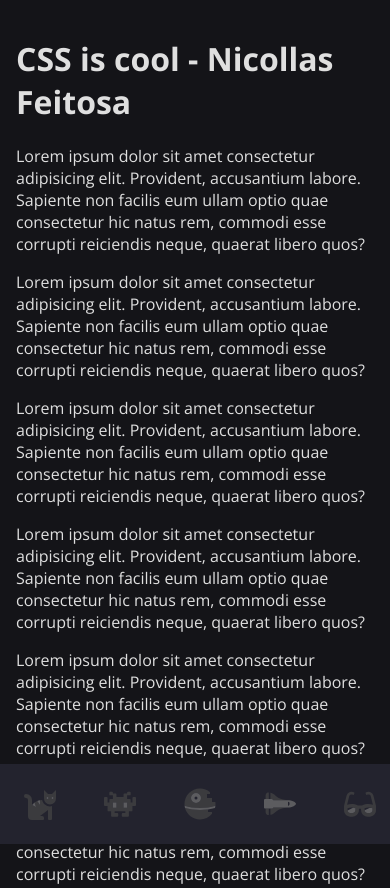
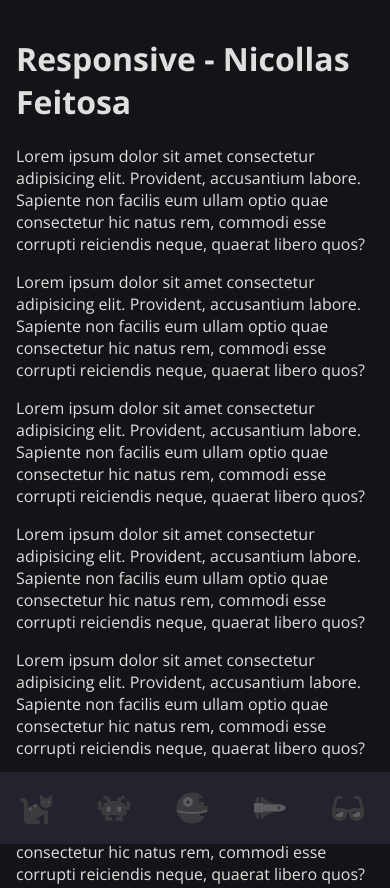
Before and after one commit to nicollaspetrelli/Animated-Navbar, a plain HTML site: page index.html in a window 390 px wide. Shown: the top 888 px of the page. Drawn offline with nearby package versions, Linux system fonts and the light colour scheme.

Commit message:
Patchfix da Responsividade no Iphone X

```diff
--- a/index.html
+++ b/index.html
@@ -4,7 +4,7 @@
     <meta charset="UTF-8">
     <meta name="viewport" content="width=device-width, initial-scale=1.0">
     <script defer src="theme.js"></script>
-    <title>Nicollas-Feitosa Animated Navbar</title>
+    <title>Nicollas Feitosa - Animated Navbar</title>
 
     <!-- Custom CSS -->
     <link rel="stylesheet" href="style.css">
@@ -40,7 +40,7 @@
                     </g>
                   </svg>
                 </a>
-              </li>
+            </li>
 
             <!-- About Menu Item -->
             <li class="nav-item">
@@ -269,7 +269,7 @@
     </nav>
 
     <main>
-        <h1>CSS is cool - Nicollas Feitosa</h1>
+        <h1>Responsive - Nicollas Feitosa</h1>
 
         <p>Lorem ipsum dolor sit amet consectetur adipisicing elit. Provident, accusantium labore. Sapiente non facilis eum ullam optio quae consectetur hic natus rem, commodi esse corrupti reiciendis neque, quaerat libero quos?</p>
         <p>Lorem ipsum dolor sit amet consectetur adipisicing elit. Provident, accusantium labore. Sapiente non facilis eum ullam optio quae consectetur hic natus rem, commodi esse corrupti reiciendis neque, quaerat libero quos?</p>
--- a/style.css
+++ b/style.css
@@ -151,7 +151,8 @@ main {
     .navbar {
         bottom: 0;
         width: 100vw;
-        height: 5rem;
+        /* height: 4rem; */
+        border-top: 2px solid var(--bg-secondary);
     }
 
     .logo {
@@ -164,6 +165,8 @@ main {
 
     .nav-link {
         justify-content: center;
+        width: 4.5rem;
+        height: 4.5rem;
     }
 
     .navbar:hover .link-text {
```
